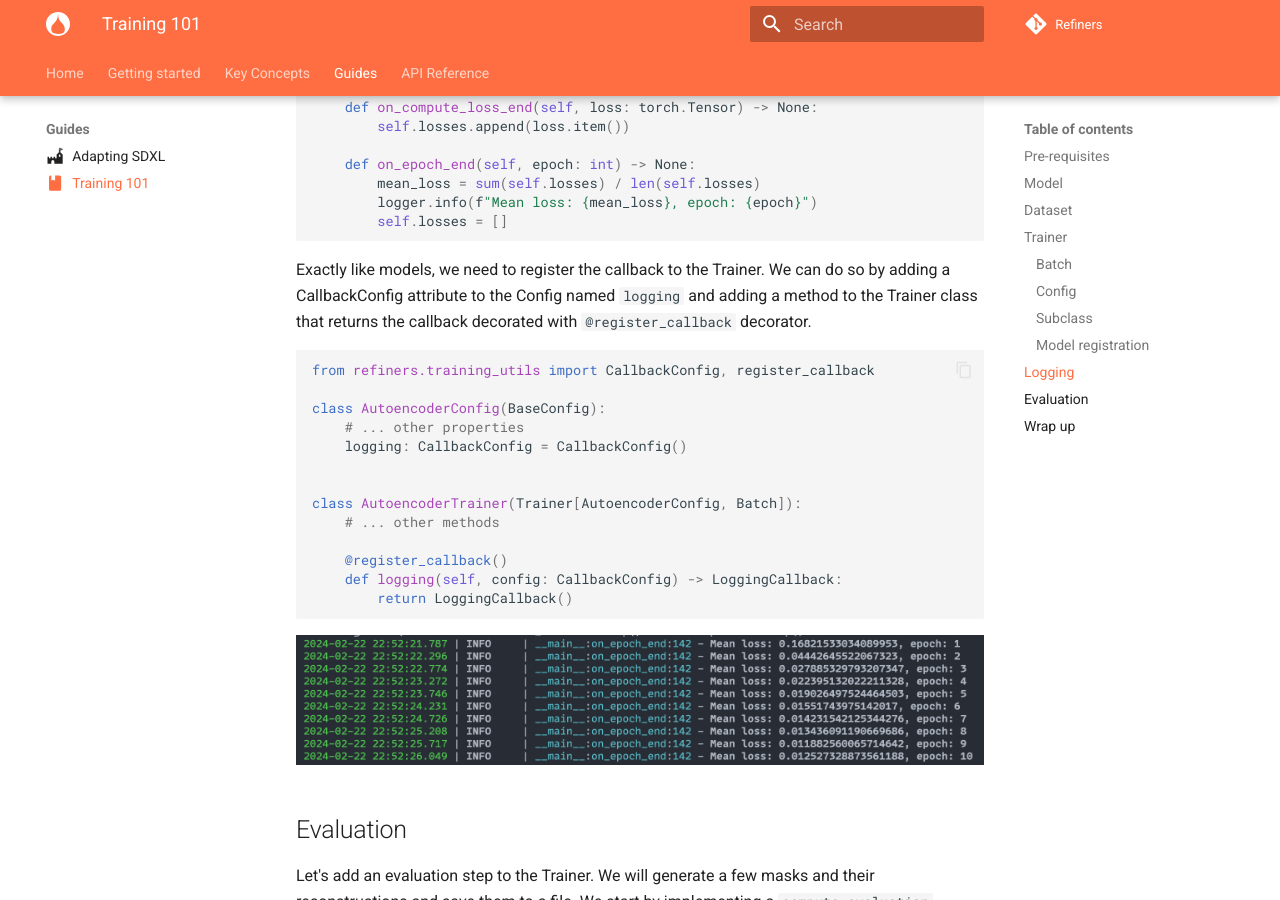
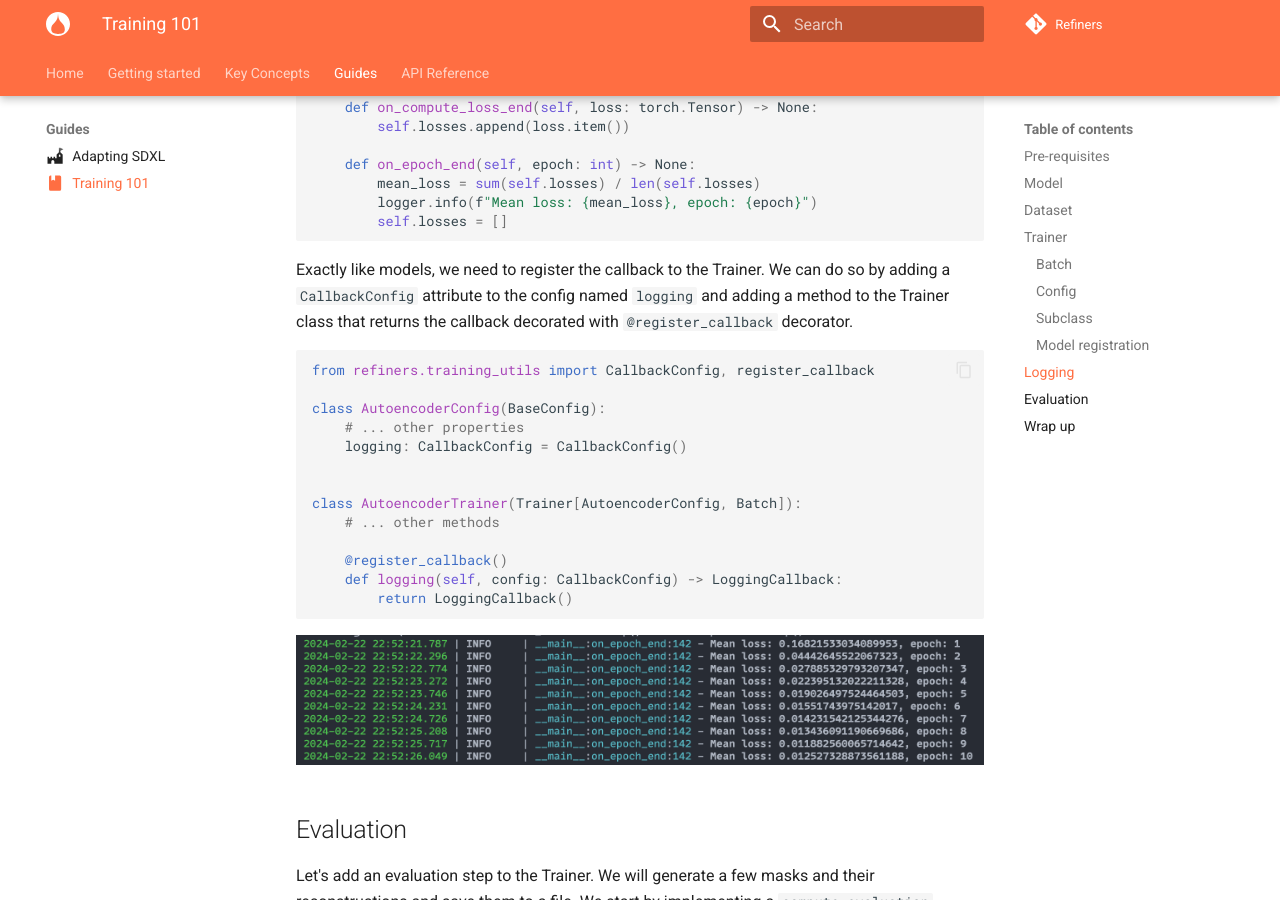
Before and after one commit to finegrain-ai/refiners, an MkDocs documentation site: the page built from docs/guides/training_101/index.md, in a window 1280 px wide and 900 px high, scrolled down 6524 px. Built offline with MkDocs 1.6.1 and Material for MkDocs 9.7.7, drawn with Linux system fonts in a browser that asks for light colours; comment, search, counter and statistics services are not loaded; some of the changed text lies outside the part shown.

Commit message:
apply suggestions from code review

````diff
--- a/docs/guides/training_101/index.md
+++ b/docs/guides/training_101/index.md
@@ -375,7 +375,7 @@
         self.losses = []
 ```
 
-Exactly like models, we need to register the callback to the Trainer. We can do so by adding a CallbackConfig attribute to the Config named `logging` and adding a method to the Trainer class that returns the callback decorated with `@register_callback` decorator.
+Exactly like models, we need to register the callback to the Trainer. We can do so by adding a `CallbackConfig` attribute to the config named `logging` and adding a method to the Trainer class that returns the callback decorated with `@register_callback` decorator.
 
 ```python
 from refiners.training_utils import CallbackConfig, register_callback
@@ -447,7 +447,7 @@
     seed: int
 ```
 
-The `TimeValueField` is a custom field that allow Pydantic to parse a string representing a time value (e.g., "50:epochs") into a `TimeValue` object. This is useful to specify the evaluation interval in the configuration file.
+The `TimeValueField` is a custom field that allow Pydantic to parse a string representing a time value (e.g., `"50:epochs"`) into a `TimeValue` object. This is useful to specify the evaluation interval in the configuration file.
 
 ```python
 from refiners.training_utils import scoped_seed, Callback
````
